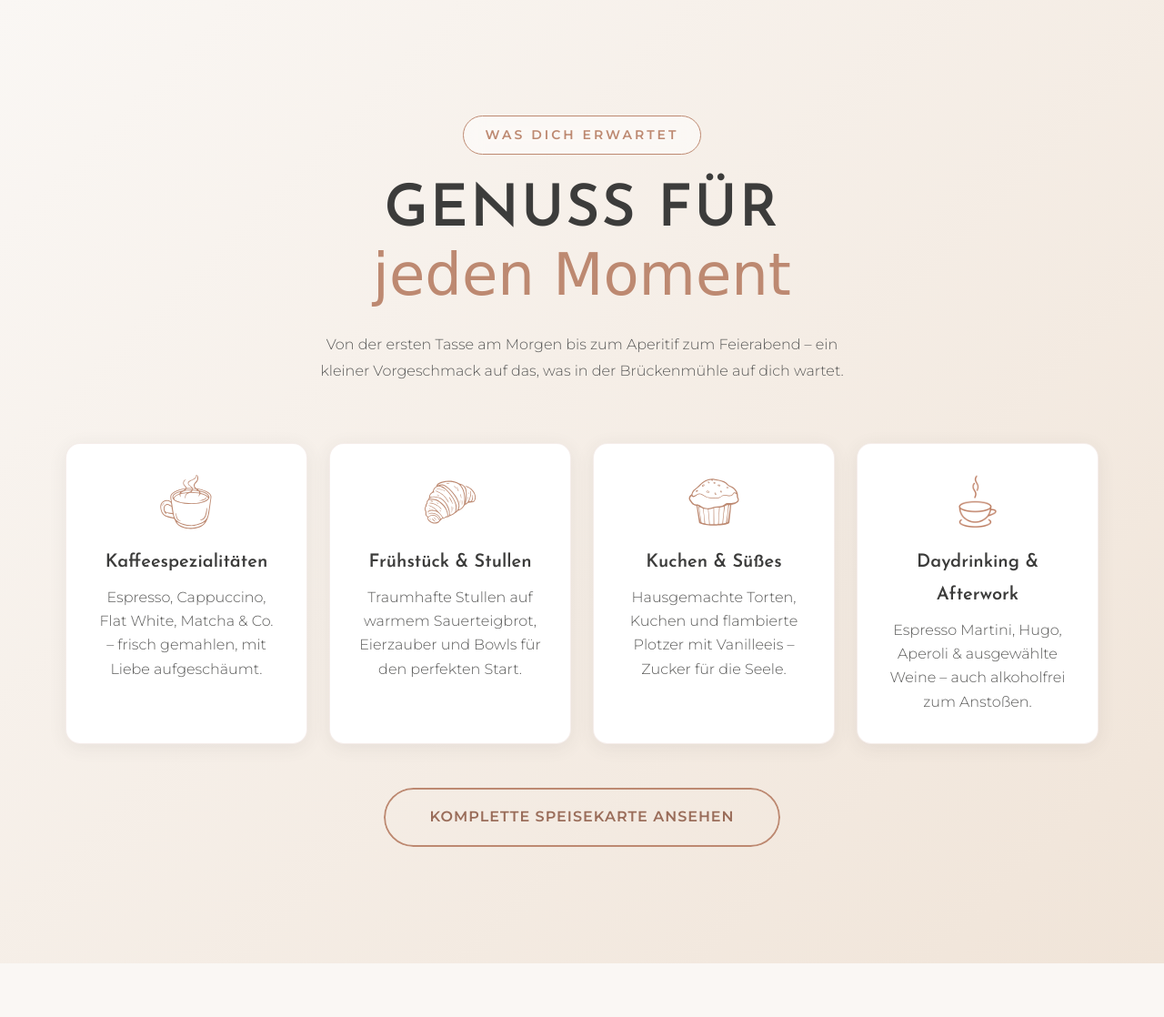
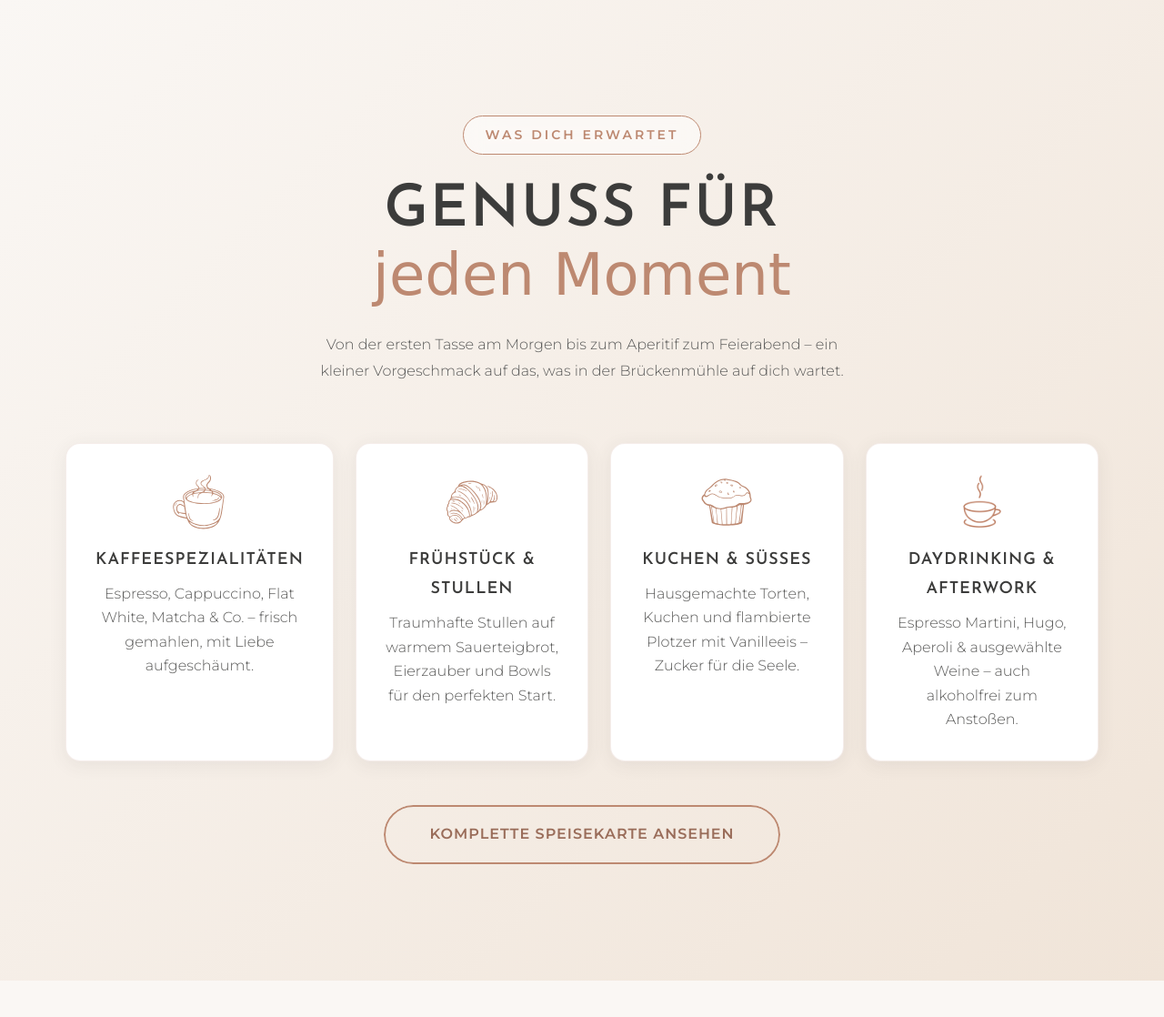
Before and after one commit to Leadwerk-Web/CaFEE, a PHP site: page /eroeffnung.html in a window 1280 px wide. Shown: the part 3877-4995 px from the top of the page at 91% size. Run offline with PHP 8.4, Linux system fonts and the light colour scheme; some web fonts are replaced.

Commit message:
Update eroeffnung.css

```diff
--- a/Version 1/eroeffnung.css
+++ b/Version 1/eroeffnung.css
@@ -724,7 +724,9 @@
 .ero-taste-card h3 {
     font-family: var(--font-display);
     font-weight: 600;
-    font-size: var(--text-lg);
+    font-size: var(--text-base);
+    text-transform: uppercase;
+    letter-spacing: 1px;
     margin-bottom: var(--space-sm);
     color: var(--color-secondary);
 }
```
